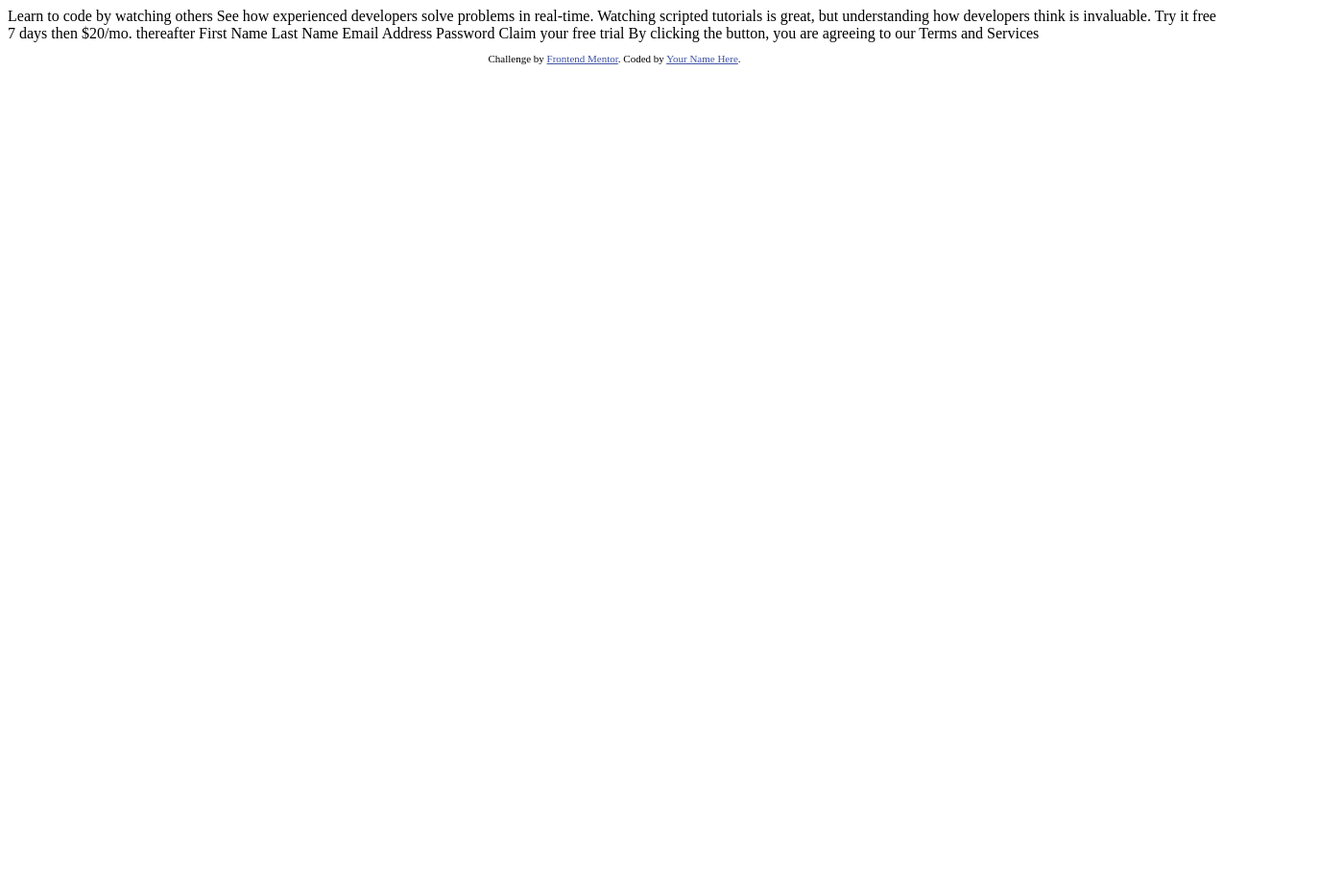
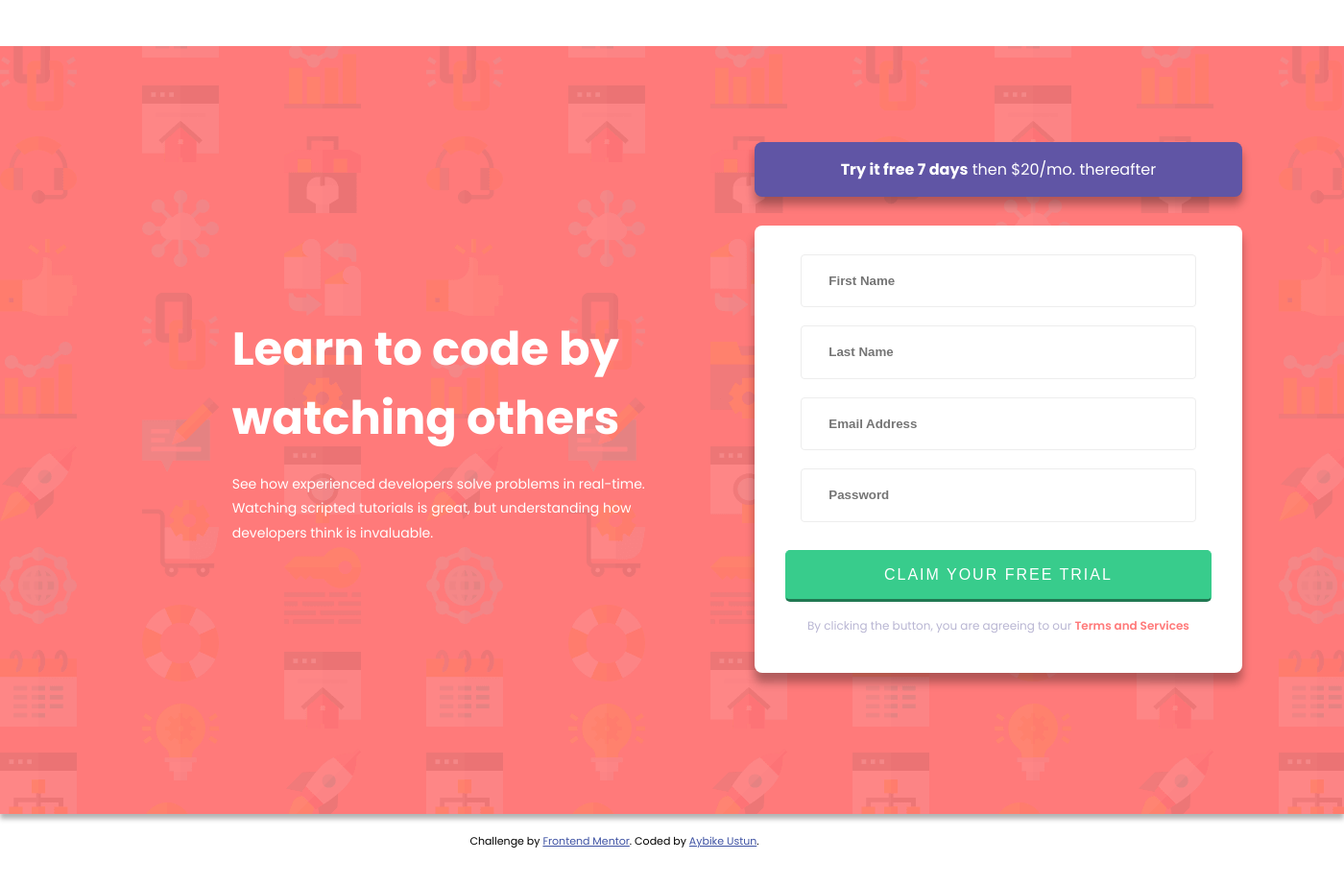
Before and after one commit to 202303-PRM-TR-FEW/signup-form-challenge-aybikeustun, a plain HTML site: page index.html in a window 1280 px wide. Shown: the whole page at 96% size, 1400 px wide, since content can reach past the window. Before the commit the page ends 800 px from the top, so only its background shows below. Drawn offline with Linux system fonts and the light colour scheme.

Commit message:
Completed assignment

```diff
--- a/index.html
+++ b/index.html
@@ -5,9 +5,11 @@
   <meta name="viewport" content="width=device-width, initial-scale=1.0"> <!-- displays site properly based on user's device -->
 
   <link rel="icon" type="image/png" sizes="32x32" href="./images/favicon-32x32.png">
-
+  <link rel="preconnect" href="https://fonts.googleapis.com">
+  <link rel="preconnect" href="https://fonts.gstatic.com" crossorigin>
+  <link href="https://fonts.googleapis.com/css2?family=Poppins:wght@400;500;600;700&display=swap" rel="stylesheet">
   <title>Frontend Mentor | Intro component with sign up form</title>
-
+  <link rel="stylesheet" href="style.css">
   <!-- Feel free to remove these styles or customise in your own stylesheet 👍 -->
   <style>
     .attribution { font-size: 11px; text-align: center; }
@@ -15,28 +17,56 @@
   </style>
 </head>
 <body>
+  <div class="wrapper">
+    <section class="left">
+      <h1>Learn to code by watching others</h1>
+      <p>  See how experienced developers solve problems in real-time. Watching scripted tutorials is great,
+        but understanding how developers think is invaluable.</p>
+    </section>
+    <section class="right">
+      <h2 class="heading">
+        <span>Try it free 7 days</span> then $20/mo. thereafter
+      </h2>
+      <div class="form-group">
+        <form id="form">
+          <div>
+            <input type="text" class="first_name" placeholder="First Name" id="fname">
+            <span><img src="images/icon-error.svg" alt="error" class="error-icon"></span>
+            <span class="error">First name cannot be empty</span>
+          </div>
 
-  Learn to code by watching others
+          <div>
+            <input type="text" class="last_name" placeholder="Last Name" id="lname">
+            <span><img src="images/icon-error.svg" alt="error" class="error-icon"></span>
+            <span class="error">Last name cannot be empty</span>
+          </div>
 
-  See how experienced developers solve problems in real-time. Watching scripted tutorials is great,
-  but understanding how developers think is invaluable.
+          <div>
+            <input type="email" class="email" placeholder="Email Address" id="email">
+            <span><img src="images/icon-error.svg" alt="error" class="error-icon"></span>
+            <span class="error">Email cannot be empty</span>
+          </div>
 
-  Try it free 7 days then $20/mo. thereafter
+          <div>
+            <input type="password" class="password" placeholder="Password" id="pass">
+            <span><img src="images/icon-error.svg" alt="error" class="error-icon"></span>
+            <span class="error">Password cannot be empty</span>
+          </div>
 
-  First Name
-  Last Name
-  Email Address
-  Password
-
-  Claim your free trial
-
-  By clicking the button, you are agreeing to our Terms and Services
+          <button class="btn btn-green" type="submit">Claim your free trial</button>
+          <p>By clicking the button, you are agreeing to our <span>Terms and Services</span></p>
+        </form>
+      </div>
+    </section>
+  </div>
 
   <footer>
     <p class="attribution">
       Challenge by <a href="https://www.frontendmentor.io?ref=challenge" target="_blank">Frontend Mentor</a>.
-      Coded by <a href="#">Your Name Here</a>.
+      Coded by <a href="#">Aybike Ustun</a>.
     </p>
   </footer>
+
+  <script src="javascript.js"></script>
 </body>
 </html>
--- /dev/null
+++ b/javascript.js
@@ -0,0 +1,22 @@
+const inputs = document.getElementsByTagName('input');
+
+function validateInputs() {
+    for (let i=0; i< inputs.length; i++) {
+        inputs[i].addEventListener('blur', function () {
+            const error = document.getElementsByClassName('error');
+            const errorIcon = document.getElementsByClassName('error-icon');
+
+            if (!this.value) {
+                this.classList.add('invalid');
+                error[i].classList.add('visible');
+                errorIcon[i].classList.add('visible');
+            } else {
+                this.classList.remove('invalid');
+                error[i].classList.remove('visible');
+                errorIcon[i].classList.remove('visible');
+            }
+        })
+    }
+}
+
+validateInputs();
--- /dev/null
+++ b/style.css
@@ -0,0 +1,234 @@
+*, *::before, *::after {
+    margin: 0;
+    padding: 0;
+    box-sizing: border-box;
+  }
+
+  :root {
+    --clr-red: #ff7a7a;
+    --clr-green: #38cc8c;
+    --clr-blue: #6055a5;
+    --clr-dark-blue: #3e3c49;
+    --clr-gray-blue: #b9b6d3;
+    --fs-default: 16px;
+    --fs-medium: 28px;
+    --fs-large: 32px;
+    --fs-xlarge: 48px;
+  }
+  @media screen and (min-width: 1024px) {
+    :root {
+      --fs-medium: 32px;
+      --fs-large: 48px;
+      --fs-xlarge: 64px;
+    }
+  }
+
+  body {
+    font-size: var(--fs-default);
+    font-family: "Poppins", sans-serif;
+    padding-top: 3rem;
+    padding-bottom: 3rem;
+  }
+
+  .wrapper {
+    margin-left: auto;
+    margin-right: auto;
+    margin-bottom: 20px;
+    width: 1400px;
+    background-color: var(--clr-red);
+    height: 800px;
+    padding: 4rem;
+    display: flex;
+    justify-content: space-around;
+    gap: 1.5rem;
+    align-items: center;
+    background-image: url("../images/bg-intro-desktop.png");
+    box-shadow: 0 5px 5px rgba(0, 0, 0, 0.3);
+  }
+  @media screen and (max-width: 1023px) {
+    .wrapper {
+      flex-direction: column;
+      height: auto;
+      width: 80%;
+    }
+  }
+
+  .left {
+    color: white;
+    padding-left: 8.5rem;
+    flex: 0 0 45%;
+  }
+  .left h1 {
+    font-size: var(--fs-large);
+    margin-bottom: 20px;
+  }
+  .left p {
+    font-size: 14px;
+    line-height: 1.8;
+  }
+  @media screen and (max-width: 1023px) {
+    .left {
+      flex: none;
+      padding: 0;
+      display: flex;
+      flex-direction: column;
+      align-items: center;
+      max-width: 80%;
+      margin-bottom: 3rem;
+    }
+    .left h1, .left p {
+      text-align: center;
+    }
+  }
+
+  .right {
+    flex: 0 0 40%;
+    height: 600px;
+  }
+  @media screen and (max-width: 1023px) {
+    .right {
+      flex: none;
+      display: flex;
+      flex-direction: column;
+      align-items: center;
+      width: 100%;
+    }
+    .right .heading {
+      max-width: 100% !important;
+      text-align: center;
+      padding-left: 2rem !important;
+      padding-right: 2rem !important;
+    }
+    .right .form-group #form {
+      max-width: 100%;
+      padding-left: 0 !important;
+      padding-right: 0 !important;
+    }
+    .right .form-group #form .btn {
+      width: 90% !important;
+      font-size: 12px !important;
+    }
+    .right .form-group #form p {
+      padding-left: 1rem;
+      padding-right: 1rem;
+      text-align: center;
+    }
+  }
+  .right .heading {
+    max-width: 100%;
+    background-color: var(--clr-blue);
+    border-radius: 8px;
+    padding: 1rem;
+    color: white;
+    font-size: var(--fs-default);
+    font-weight: 400;
+    text-align: center;
+    box-shadow: 0 8px 10px rgba(0, 0, 0, 0.3);
+    margin-bottom: 30px;
+    display: block;
+  }
+  .right .heading span {
+    font-weight: 700;
+    display: inline-block;
+  }
+  .right .form-group #form {
+    display: flex;
+    flex-direction: column;
+    width: 100%;
+    background-color: white;
+    border-radius: 8px;
+    justify-content: center;
+    align-items: center;
+    height: auto;
+    padding-left: 2rem;
+    padding-right: 2rem;
+    box-shadow: 0 10px 10px rgba(0, 0, 0, 0.3);
+    /* DIV ENDS HERE*/
+  }
+  .right .form-group #form div {
+    flex: 1;
+    display: block;
+    width: 100%;
+    padding: 0.6rem 1rem;
+    position: relative;
+  }
+  .right .form-group #form div:first-of-type {
+    margin-top: 20px;
+  }
+  .right .form-group #form div:last-of-type {
+    margin-bottom: 20px;
+  }
+  .right .form-group #form div .error-icon {
+    position: absolute;
+    right: 8%;
+    top: 28%;
+    display: none;
+  }
+  .right .form-group #form div .error-icon.visible {
+    display: inline-block;
+  }
+  .right .form-group #form div input {
+    display: block;
+    width: 100%;
+    padding: 1.2rem 1.8rem;
+    outline: none;
+    border-radius: 4px;
+    border: 1px solid #ededed;
+    font-weight: bolder;
+    color: var(--clr-dark-blue);
+  }
+  .right .form-group #form div input:focus {
+    border: 1px solid var(--clr-dark-blue);
+    color: var(--clr-dark-blue);
+  }
+  .right .form-group #form div input.invalid {
+    border-color: var(--clr-red) !important;
+    border-width: 2px !important;
+  }
+  .right .form-group #form div span.error {
+    display: none;
+  }
+  .right .form-group #form div span.error.visible {
+    display: block;
+    text-align: right;
+    color: var(--clr-red);
+    font-style: italic;
+    font-size: 0.8em;
+  }
+  .right .form-group #form .btn {
+    display: block;
+    width: 100%;
+    padding: 1rem 1.2rem;
+    margin-bottom: 1rem;
+    outline: none;
+    border: none;
+    cursor: pointer;
+  }
+  .right .form-group #form .btn-green {
+    background-color: var(--clr-green);
+    color: white;
+    font-size: var(--fs-default);
+    text-transform: uppercase;
+    letter-spacing: 2px;
+    font-weight: 500;
+    border-radius: 5px;
+    border-bottom: 3px outset var(--clr-green);
+    border-right: 1px solid var(--clr-green);
+    border-left: 1px solid var(--clr-green);
+    border-top: 1px solid var(--clr-green);
+  }
+  .right .form-group #form p {
+    font-size: 12px;
+    color: var(--clr-gray-blue);
+    padding-bottom: 2.5rem;
+  }
+  .right .form-group #form p span {
+    color: var(--clr-red);
+    font-weight: 600;
+  }
+
+  .visible {
+    display: block;
+  }
+
+  /*# sourceMappingURL=style.css.map */
```
